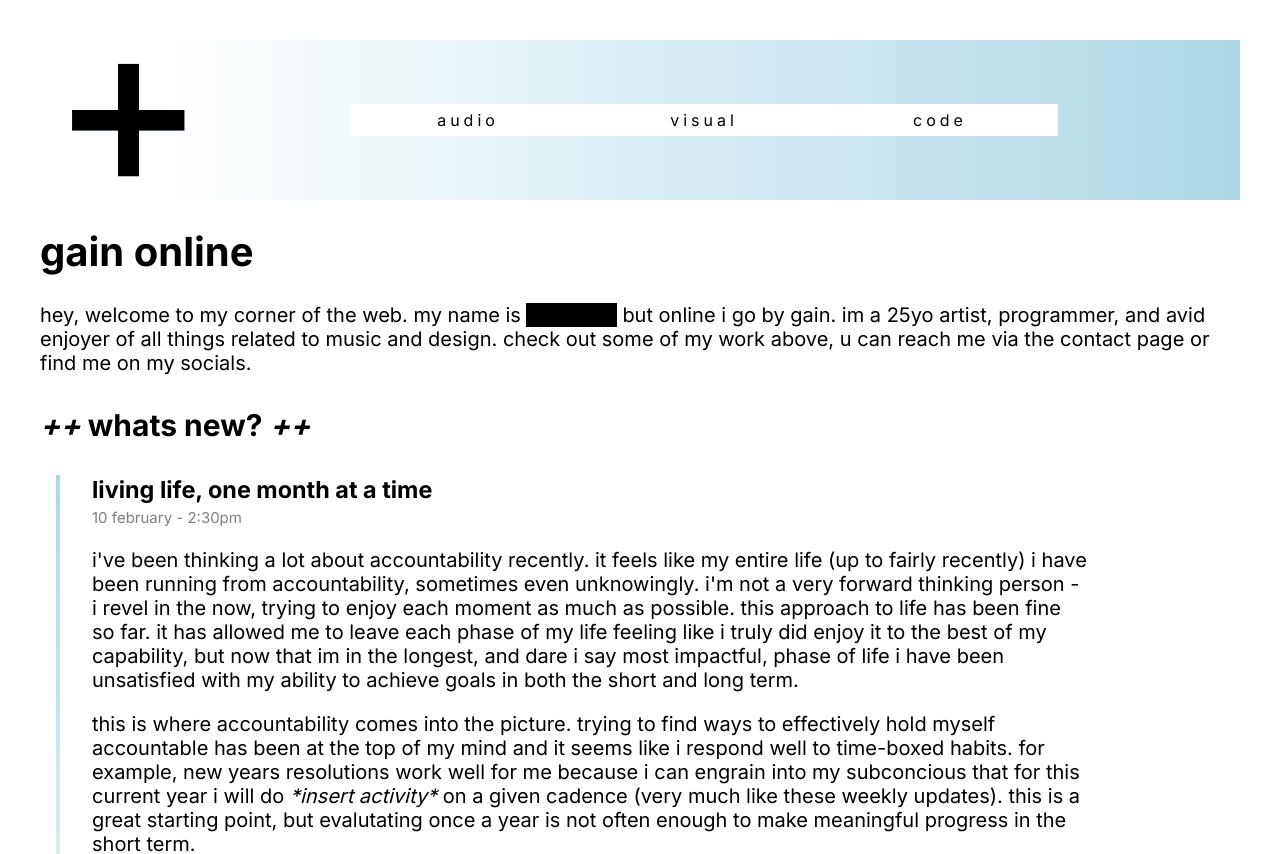
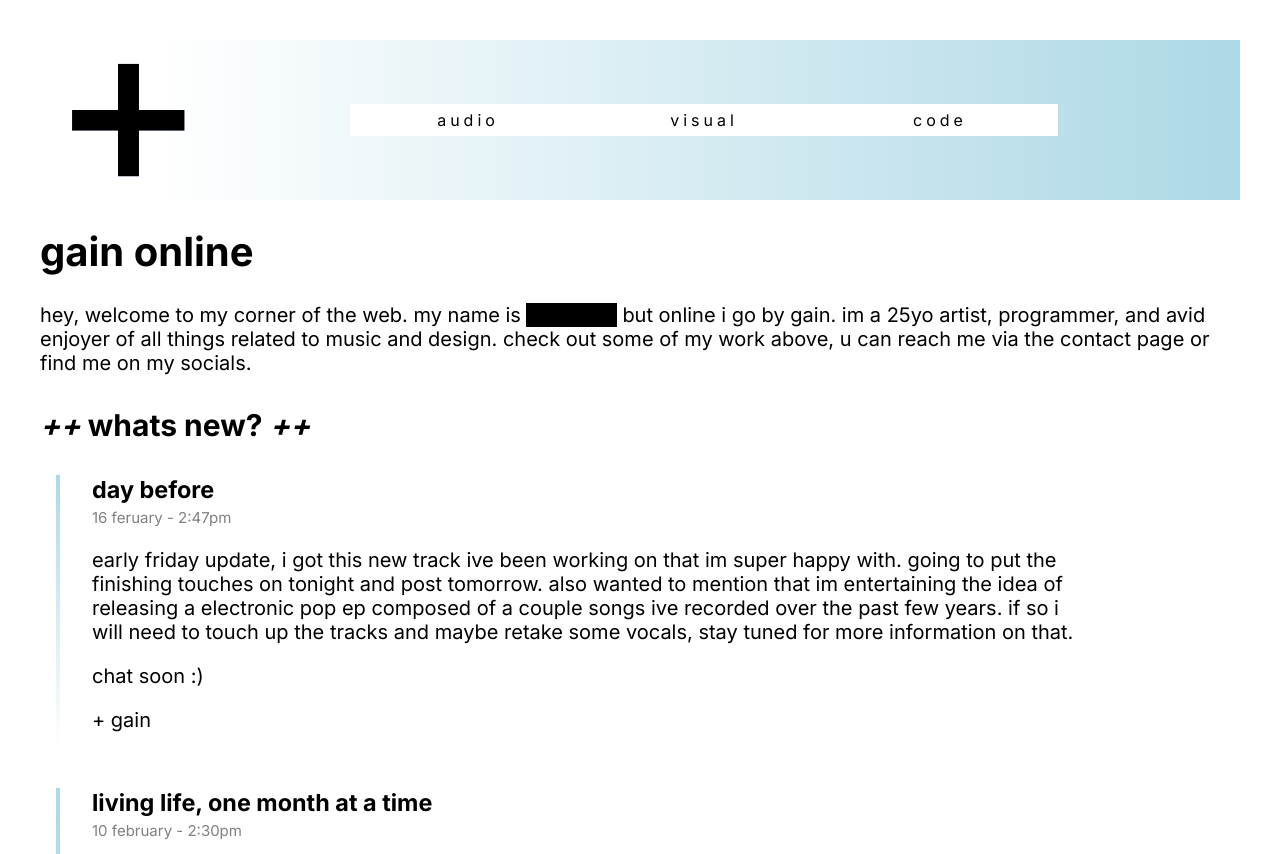
Before and after one commit to hharris56/gain.online, a Next.js app: page /landing in a window 1280 px wide. Shown: the top 854 px of the page. Built offline with nearby package versions, Linux system fonts and the light colour scheme.

Commit message:
friday update

```diff
--- a/src/app/landing/posts/posts.tsx
+++ b/src/app/landing/posts/posts.tsx
@@ -10,6 +10,7 @@ export default function Posts(){
     var [expanded, setExpanded] = useState(false)
 
     var posts = [
+        <Feb16 key="2/16"/>,
         <Feb10 key="2/10"/>,
         <Feb6 key="2/4"/>,
         <Feb4 key="2/4"/>,
@@ -35,6 +36,18 @@ export default function Posts(){
                 }
             </div>
         </React.Fragment>
+    )
+}
+
+function Feb16(){
+    return (
+        <BlogPost title="day before" date="16 feruary - 2:47pm">
+            early friday update, i got this new track ive been working on that im super happy with. going to put the finishing touches on tonight and post tomorrow. also wanted to mention that im entertaining the idea of releasing a electronic pop ep composed of a couple songs ive recorded over the past few years. if so i will need to touch up the tracks and maybe retake some vocals, stay tuned for more information on that.
+            <Break/>
+            chat soon :)
+            <Break/>
+            + gain
+        </BlogPost>
     )
 }
 
```
